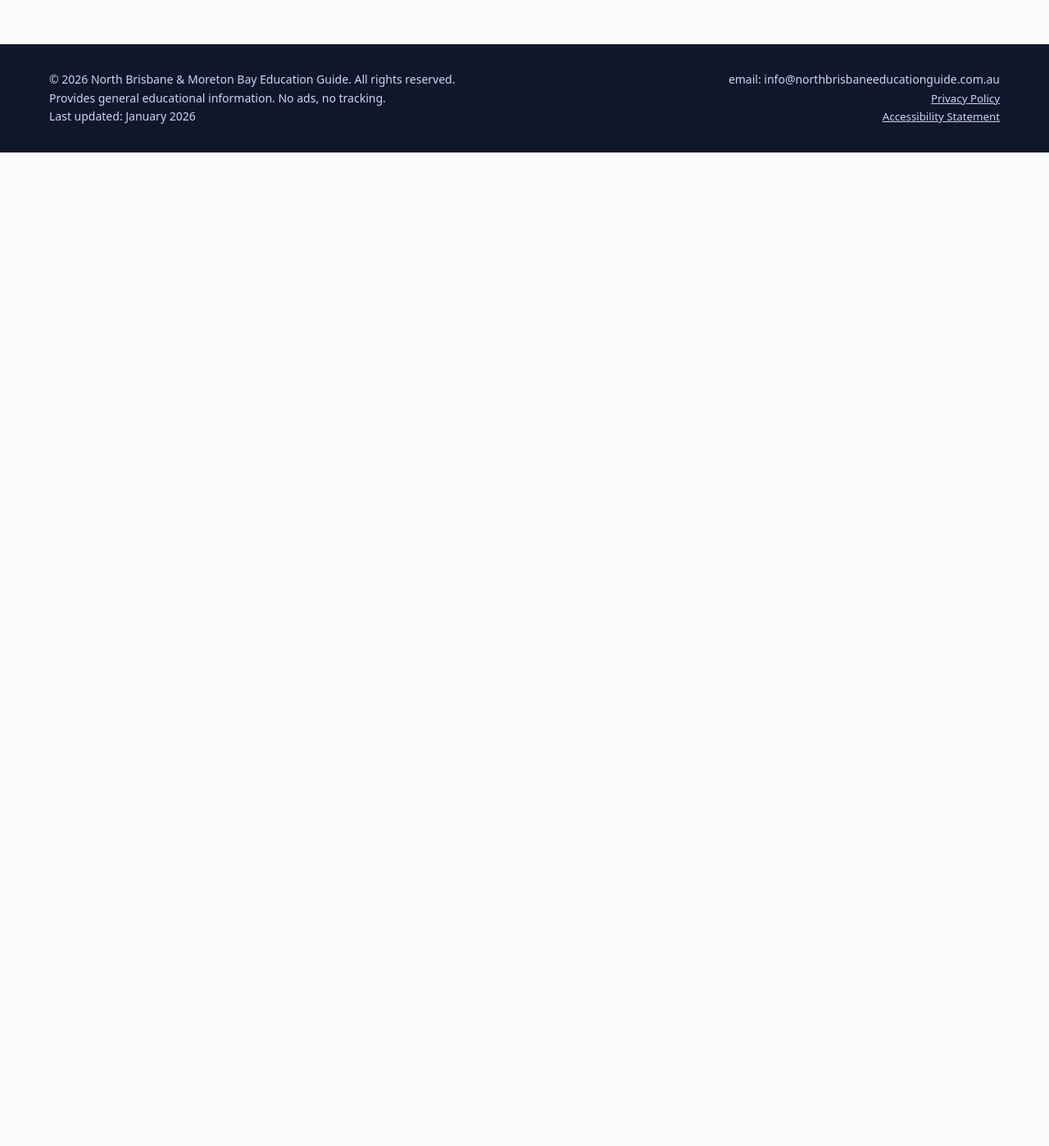
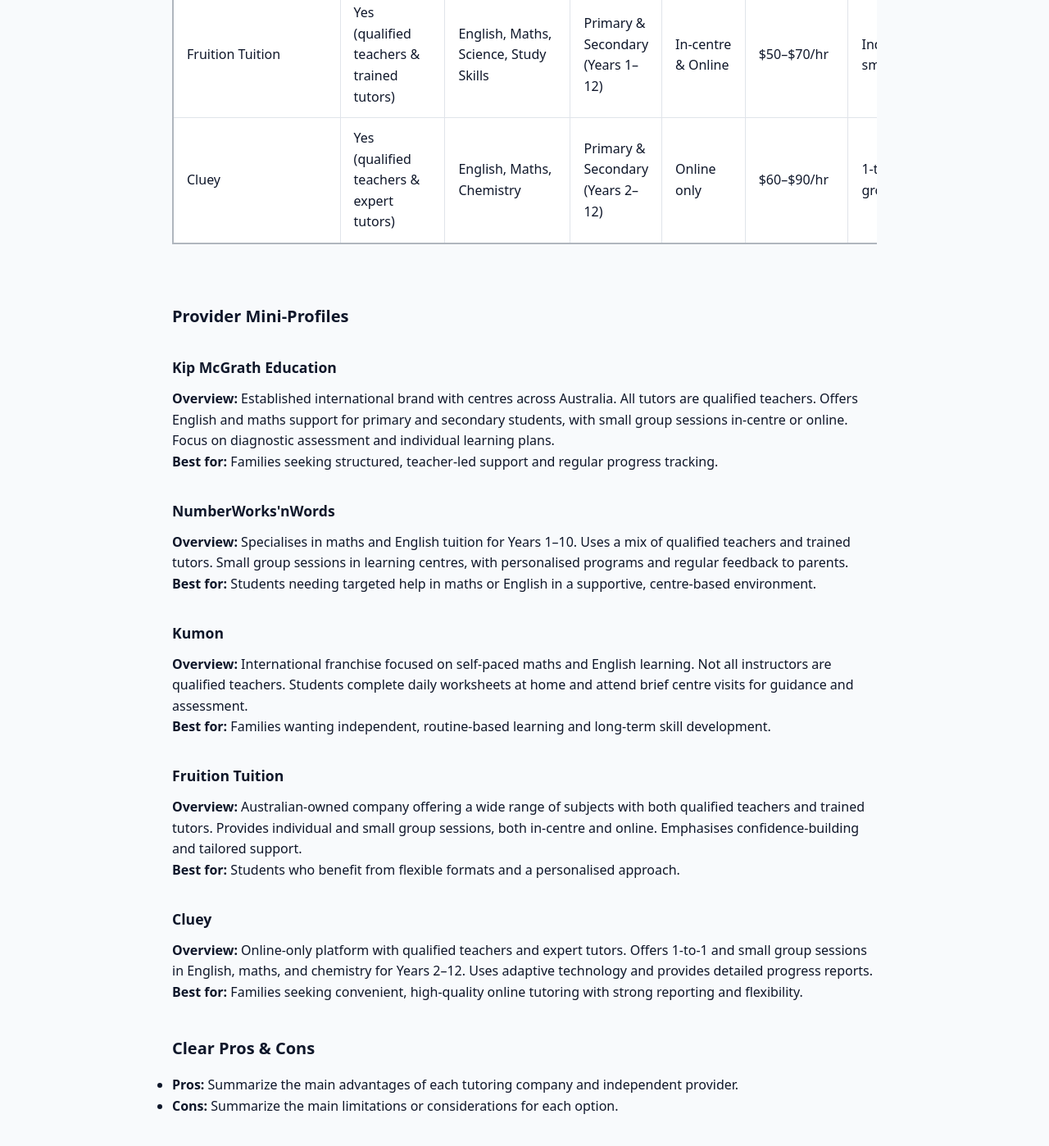
Before and after one commit to drade23/brisbanetutoring, a Jekyll site: the page built from choosing-support/compare-local-tutoring-companies.html, in a window 1280 px wide and 1400 px high, scrolled down 977 px. Shown: the whole window at 82% size. Built offline with Jekyll 4.4.1, drawn with Linux system fonts in a browser that asks for light colours; before the commit the page ends 1163 px from its top, so only the background shows below that; some of the changed text lies outside the part shown.

Commit message:
Expand tutoring company comparison and add profiles
Enhanced the comparison table with more detailed columns (subjects, year levels, format, pricing, session type, established year) and filled in data for each provider. Added mini-profiles for each tutoring company, a section for pros & cons, and an FAQ schema for SEO. These changes provide parents with clearer, more comprehensive information to compare local tutoring options.

```diff
--- a/choosing-support/compare-local-tutoring-companies.html
+++ b/choosing-support/compare-local-tutoring-companies.html
@@ -20,53 +20,144 @@ description: "Compare local tutoring companies in North Brisbane & Moreton Bay.
           <table class="comparison-table">
             <thead>
               <tr>
-                <th>Company</th>
-                <th>Qualified Teachers Only</th>
-                <th>In Person/Online</th>
-                <th>Upfront Fees</th>
-                <th>Pricing</th>
+                <th>Tutoring Company</th>
+                <th>Qualified Teachers</th>
+                <th>Subjects Offered</th>
+                <th>Year Levels</th>
+                <th>Tutoring Format</th>
+                <th>Pricing Range</th>
+                <th>Session Type</th>
+                <th>Established</th>
               </tr>
             </thead>
             <tbody>
               <tr>
                 <td>Kip McGrath Education</td>
-                <td></td>
-                <td></td>
-                <td></td>
-                <td></td>
+                <td>Yes (qualified teachers only)</td>
+                <td>English, Maths, Reading, Spelling, Comprehension</td>
+                <td>Primary & Secondary (Years 1–12)</td>
+                <td>In-centre & Online</td>
+                <td>$55–$70/hr</td>
+                <td>Small group (max 4)</td>
+                <td>1976</td>
               </tr>
               <tr>
                 <td>NumberWorks'nWords</td>
-                <td></td>
-                <td></td>
-                <td></td>
-                <td></td>
+                <td>Yes (qualified teachers & trained tutors)</td>
+                <td>Maths, English</td>
+                <td>Primary & Secondary (Years 1–10)</td>
+                <td>In-centre</td>
+                <td>$45–$65/hr</td>
+                <td>Small group (max 5)</td>
+                <td>1984</td>
               </tr>
               <tr>
                 <td>Kumon</td>
-                <td></td>
-                <td></td>
-                <td></td>
-                <td></td>
+                <td>No (franchisees, not always teachers)</td>
+                <td>Maths, English</td>
+                <td>Primary & Secondary (Pre-school–Year 12)</td>
+                <td>In-centre & Home-based</td>
+                <td>$140–$160/month</td>
+                <td>Self-paced/worksheet</td>
+                <td>1958 (Japan), 1984 (Australia)</td>
               </tr>
               <tr>
                 <td>Fruition Tuition</td>
-                <td></td>
-                <td></td>
-                <td></td>
-                <td></td>
+                <td>Yes (qualified teachers & trained tutors)</td>
+                <td>English, Maths, Science, Study Skills</td>
+                <td>Primary & Secondary (Years 1–12)</td>
+                <td>In-centre & Online</td>
+                <td>$50–$70/hr</td>
+                <td>Individual & small group</td>
+                <td>2001</td>
               </tr>
               <tr>
                 <td>Cluey</td>
-                <td></td>
-                <td></td>
-                <td></td>
-                <td></td>
+                <td>Yes (qualified teachers & expert tutors)</td>
+                <td>English, Maths, Chemistry</td>
+                <td>Primary & Secondary (Years 2–12)</td>
+                <td>Online only</td>
+                <td>$60–$90/hr</td>
+                <td>1-to-1 & small group</td>
+                <td>2017</td>
               </tr>
             </tbody>
           </table>
         </div>
       </section>
+
+      <section>
+        <h2>Provider Mini-Profiles</h2>
+        <div class="provider-profiles">
+          <article>
+            <h3>Kip McGrath Education</h3>
+            <p><strong>Overview:</strong> Established international brand with centres across Australia. All tutors are qualified teachers. Offers English and maths support for primary and secondary students, with small group sessions in-centre or online. Focus on diagnostic assessment and individual learning plans.</p>
+            <p><strong>Best for:</strong> Families seeking structured, teacher-led support and regular progress tracking.</p>
+          </article>
+          <article>
+            <h3>NumberWorks'nWords</h3>
+            <p><strong>Overview:</strong> Specialises in maths and English tuition for Years 1–10. Uses a mix of qualified teachers and trained tutors. Small group sessions in learning centres, with personalised programs and regular feedback to parents.</p>
+            <p><strong>Best for:</strong> Students needing targeted help in maths or English in a supportive, centre-based environment.</p>
+          </article>
+          <article>
+            <h3>Kumon</h3>
+            <p><strong>Overview:</strong> International franchise focused on self-paced maths and English learning. Not all instructors are qualified teachers. Students complete daily worksheets at home and attend brief centre visits for guidance and assessment.</p>
+            <p><strong>Best for:</strong> Families wanting independent, routine-based learning and long-term skill development.</p>
+          </article>
+          <article>
+            <h3>Fruition Tuition</h3>
+            <p><strong>Overview:</strong> Australian-owned company offering a wide range of subjects with both qualified teachers and trained tutors. Provides individual and small group sessions, both in-centre and online. Emphasises confidence-building and tailored support.</p>
+            <p><strong>Best for:</strong> Students who benefit from flexible formats and a personalised approach.</p>
+          </article>
+          <article>
+            <h3>Cluey</h3>
+            <p><strong>Overview:</strong> Online-only platform with qualified teachers and expert tutors. Offers 1-to-1 and small group sessions in English, maths, and chemistry for Years 2–12. Uses adaptive technology and provides detailed progress reports.</p>
+            <p><strong>Best for:</strong> Families seeking convenient, high-quality online tutoring with strong reporting and flexibility.</p>
+          </article>
+        </div>
+      </section>
+
+      <section>
+        <h2>Clear Pros & Cons</h2>
+        <ul>
+          <li><strong>Pros:</strong> Summarize the main advantages of each tutoring company and independent provider.</li>
+          <li><strong>Cons:</strong> Summarize the main limitations or considerations for each option.</li>
+        </ul>
+      </section>
+
+      <!-- FAQ Schema for SEO -->
+      <script type="application/ld+json">
+      {
+        "@context": "https://schema.org",
+        "@type": "FAQPage",
+        "mainEntity": [
+          {
+            "@type": "Question",
+            "name": "How do I choose the best tutoring company for my child?",
+            "acceptedAnswer": {
+              "@type": "Answer",
+              "text": "Compare companies based on teacher qualifications, delivery options, pricing, and reviews. Consider your child's needs and learning style."
+            }
+          },
+          {
+            "@type": "Question",
+            "name": "Are all tutors qualified teachers?",
+            "acceptedAnswer": {
+              "@type": "Answer",
+              "text": "Not all tutors are qualified teachers. Some companies use only qualified teachers, while others may use university students or graduates."
+            }
+          },
+          {
+            "@type": "Question",
+            "name": "What are typical tutoring costs in North Brisbane & Moreton Bay?",
+            "acceptedAnswer": {
+              "@type": "Answer",
+              "text": "Tutoring costs vary by provider, subject, and delivery method. Compare upfront fees and ongoing pricing before choosing."
+            }
+          }
+        ]
+      }
+      </script>
 
        <!-- Article content -->
 
```
Also changed, not shown: 2 other files.
